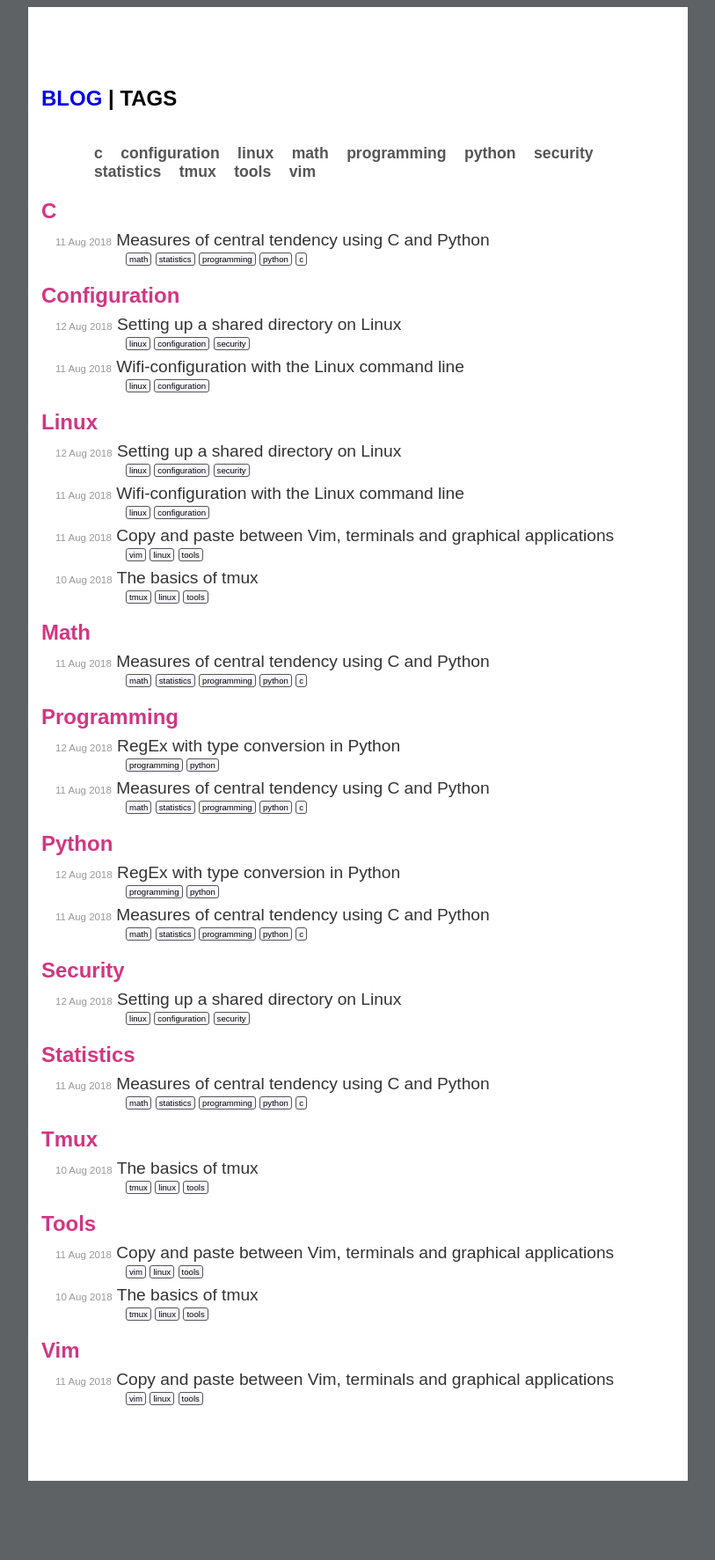
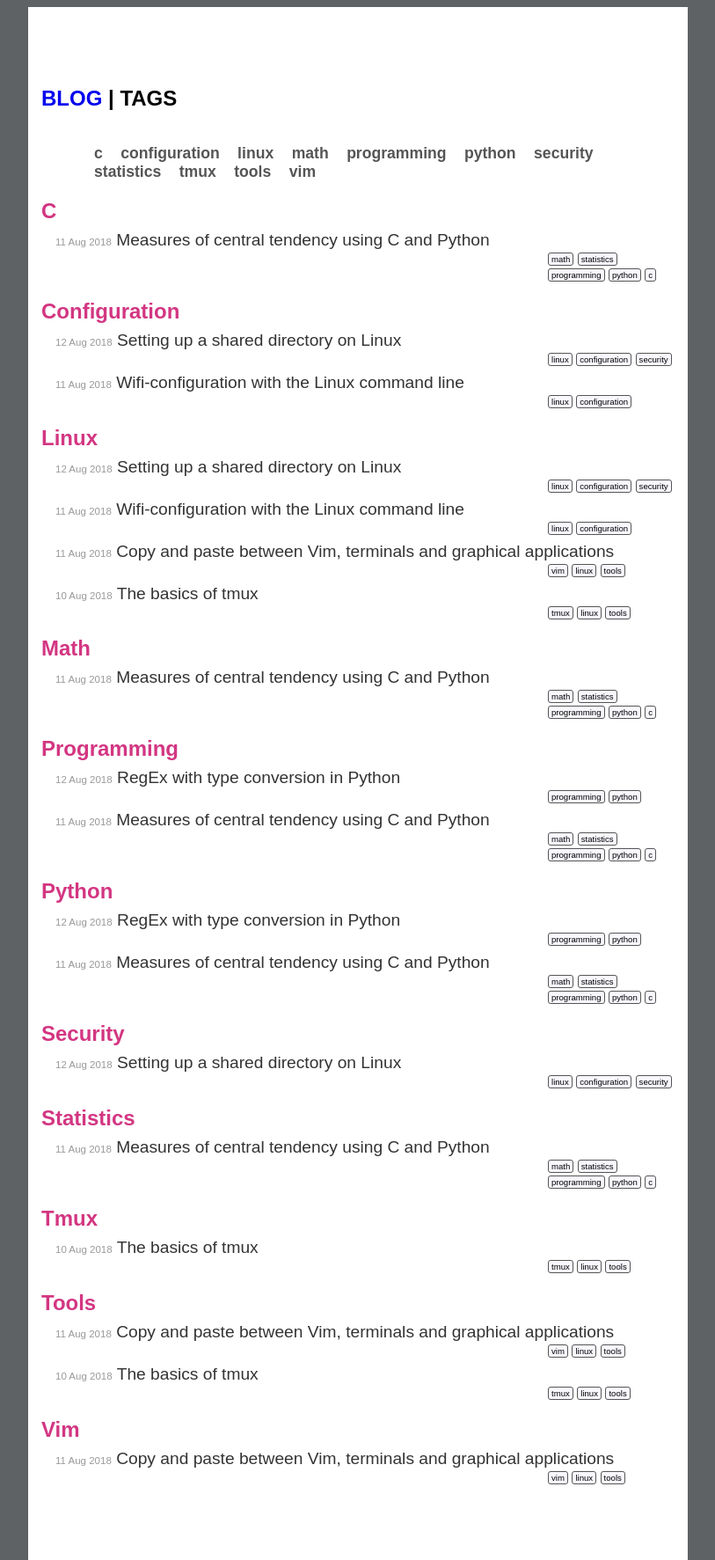
Before and after one commit to execas/execas.github.io, a Jekyll site: the page built from tags.html, in a window 1280 px wide. Shown: the whole page at 88% size, without its empty margins (233-1046 px from the left). Built offline with Jekyll 4.4.1, drawn with Linux system fonts in a browser that asks for light colours; before the commit the page ends 1683 px from its top, so only the background shows below that.

Commit message:
Update execas.css

```diff
--- a/css/execas.css
+++ b/css/execas.css
@@ -118,7 +118,7 @@ list of matching posts beneath tag name header
 }
 
 .tagsunderpost {
-     padding-left: 5rem;
+     padding-left: 35rem;
      list-style: none;
 }
 
```
